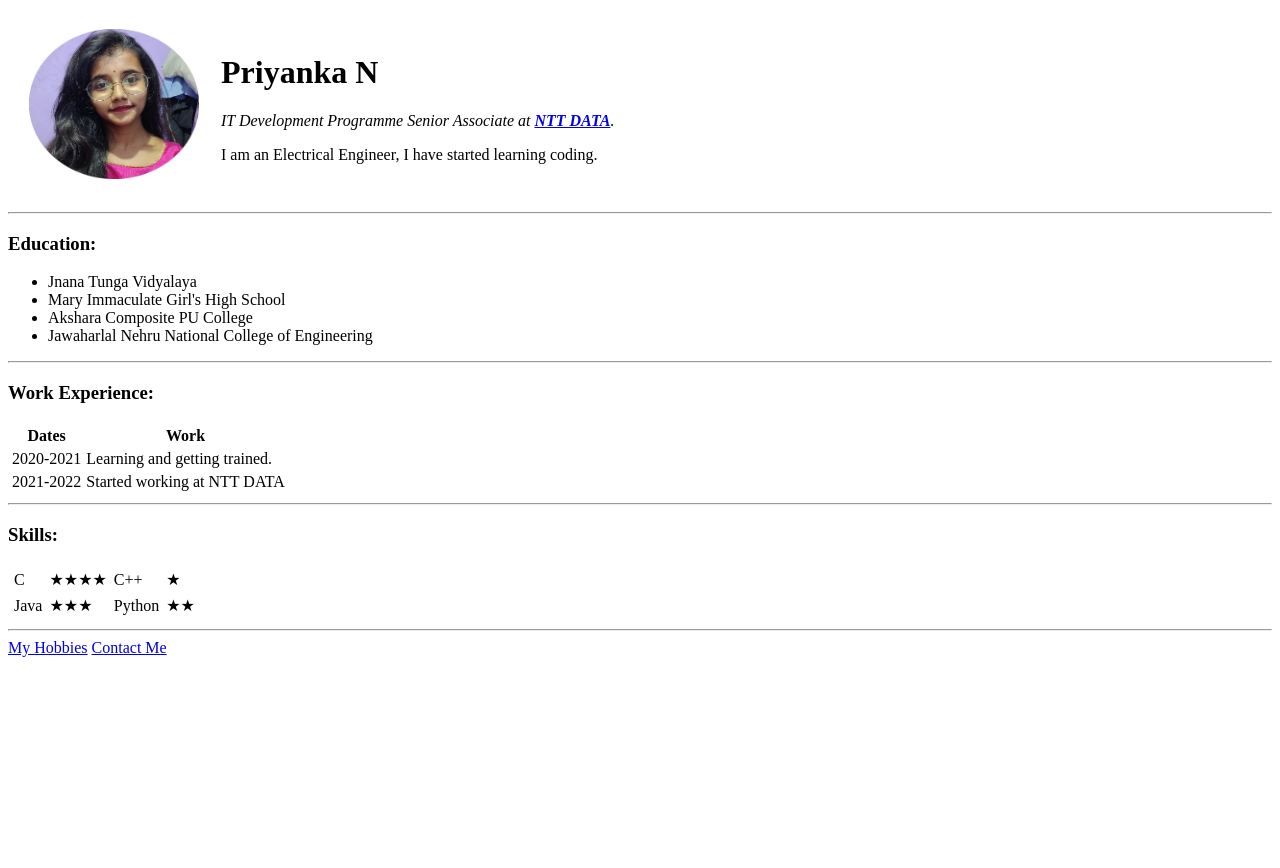
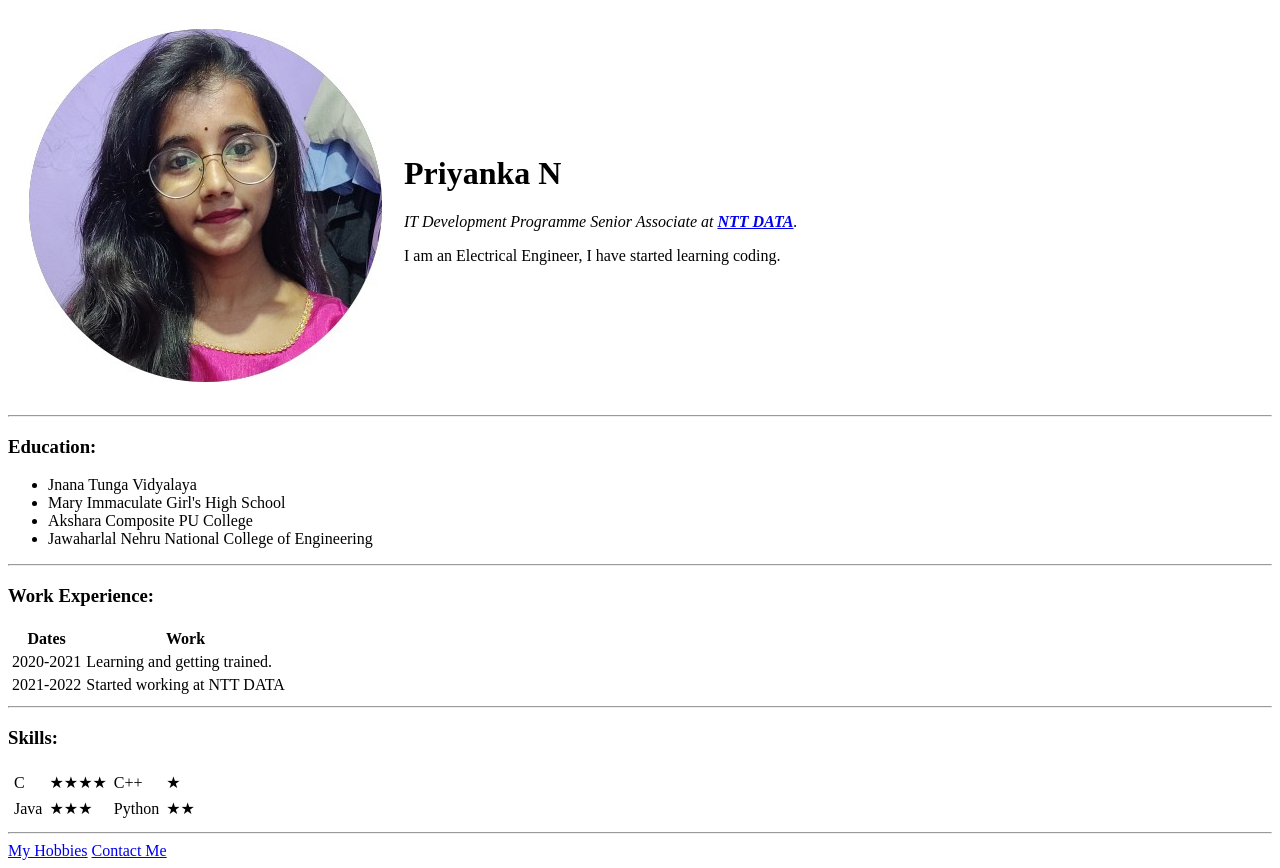
Before and after one commit to PriyankaN1/cv, a plain HTML site: page index.html in a window 1280 px wide. Before the commit the page ends 800 px from the top, so only its background shows below. Drawn offline with Linux system fonts and the light colour scheme.

Commit message:
Update index.html

```diff
--- a/index.html
+++ b/index.html
@@ -9,7 +9,7 @@
 <body>
   <table cellspacing="20">
     <tr>
-      <td><img src="priyanka.jpg" width="170" height="150" alt=""></td>
+      <td><img src="priyanka.jpg"alt=""></td>
       <td> <h1>Priyanka N</h1>
         <p><em>IT Development Programme Senior Associate at <strong><a href="https://www.nttdata.com/global/en/">NTT DATA</a></strong>.</em></p>
         <p>I am an Electrical Engineer, I have started learning coding.</p></td>
```
